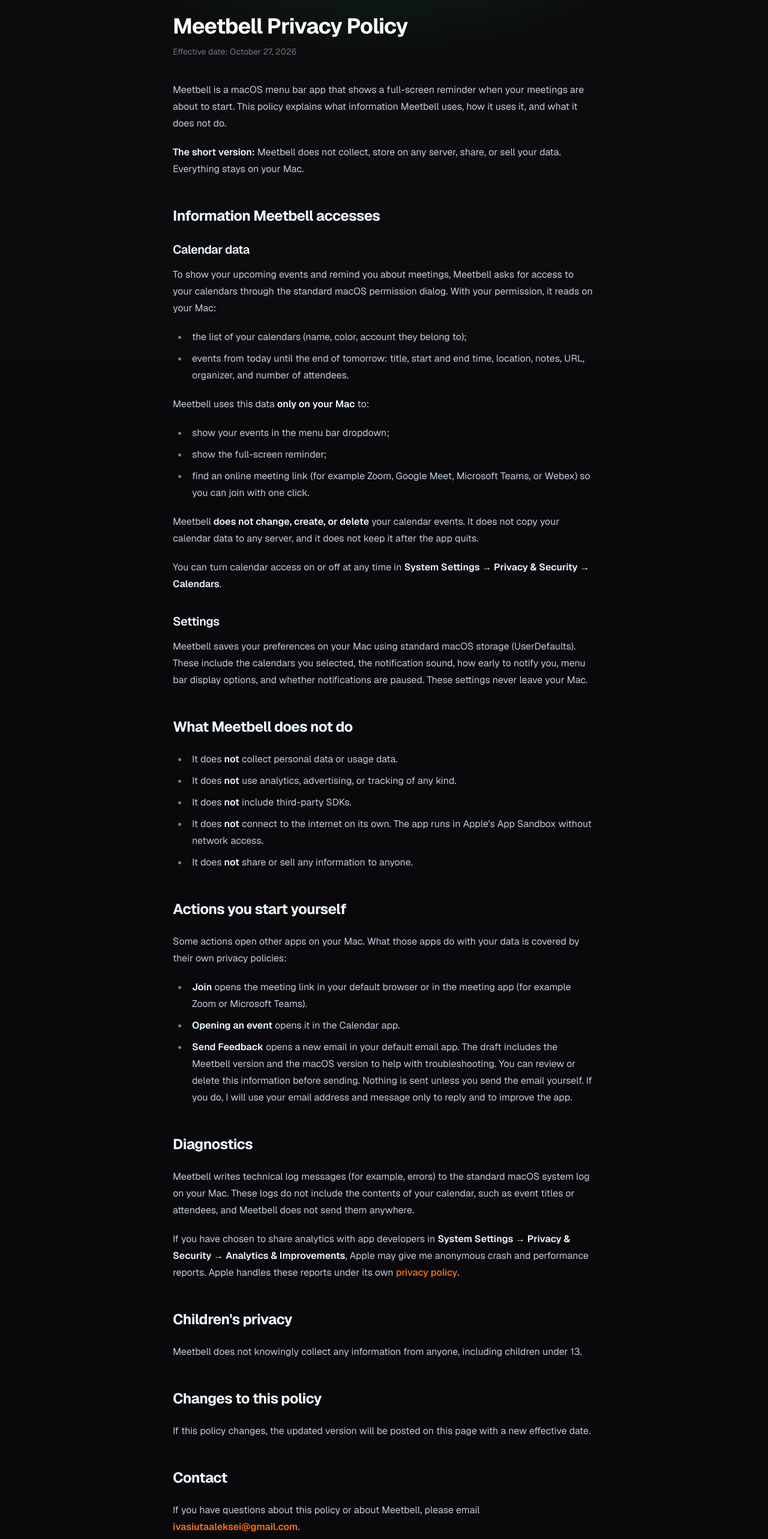
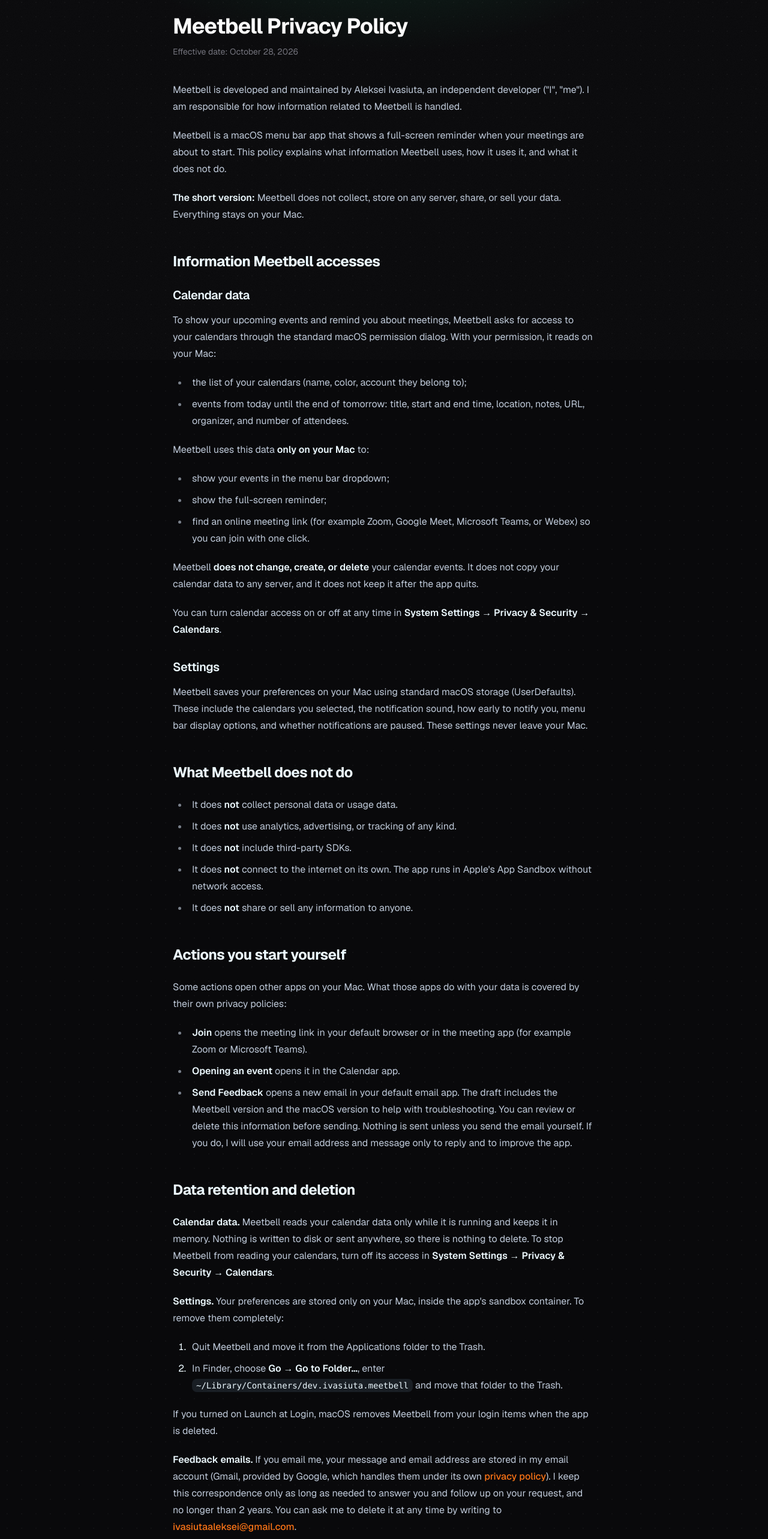
Before and after one commit to avivasyuta/personal-blog, a Next.js app: page /projects/meetbell/privacy in a window 1280 px wide. Shown: the part 200-2766 px from the top of the page at 60% size. Built offline with nearby package versions, Linux system fonts and the light colour scheme.

Commit message:
feat: update Meetbell privacy policy with data retention details and user rights

```diff
--- a/src/app/projects/meetbell/privacy/page.tsx
+++ b/src/app/projects/meetbell/privacy/page.tsx
@@ -33,10 +33,15 @@
       <div className="flex flex-col gap-3">
         <h1 className="text-3xl md:text-4xl font-bold tracking-tight">Meetbell Privacy Policy</h1>
 
-        <p className="text-sm text-text-tertiary">Effective date: October 27, 2026</p>
+        <p className="text-sm text-text-tertiary">Effective date: October 28, 2026</p>
       </div>
 
       <div className="prose prose-invert max-w-none prose-headings:tracking-tight prose-a:text-primary prose-a:no-underline hover:prose-a:text-primary-hover">
+        <p>
+          Meetbell is developed and maintained by Aleksei Ivasiuta, an independent developer (&quot;I&quot;,
+          &quot;me&quot;). I am responsible for how information related to Meetbell is handled.
+        </p>
+
         <p>
           Meetbell is a macOS menu bar app that shows a full-screen reminder when your meetings are about to start. This
           policy explains what information Meetbell uses, how it uses it, and what it does not do.
@@ -139,6 +144,65 @@
           </li>
         </ul>
 
+        <h2>Data retention and deletion</h2>
+
+        <p>
+          <strong>Calendar data.</strong> Meetbell reads your calendar data only while it is running and keeps it in
+          memory. Nothing is written to disk or sent anywhere, so there is nothing to delete. To stop Meetbell from
+          reading your calendars, turn off its access in{' '}
+          <strong>System Settings → Privacy &amp; Security → Calendars</strong>.
+        </p>
+
+        <p>
+          <strong>Settings.</strong> Your preferences are stored only on your Mac, inside the app&apos;s sandbox
+          container. To remove them completely:
+        </p>
+
+        <ol>
+          <li>Quit Meetbell and move it from the Applications folder to the Trash.</li>
+          <li>
+            In Finder, choose <strong>Go → Go to Folder…</strong>, enter{' '}
+            <code>~/Library/Containers/dev.ivasiuta.meetbell</code> and move that folder to the Trash.
+          </li>
+        </ol>
+
+        <p>If you turned on Launch at Login, macOS removes Meetbell from your login items when the app is deleted.</p>
+
+        <p>
+          <strong>Feedback emails.</strong> If you email me, your message and email address are stored in my email
+          account (Gmail, provided by Google, which handles them under its own{' '}
+          <a
+            href="https://policies.google.com/privacy"
+            target="_blank"
+            rel="noreferrer"
+          >
+            privacy policy
+          </a>
+          ). I keep this correspondence only as long as needed to answer you and follow up on your request, and no
+          longer than 2 years. You can ask me to delete it at any time by writing to{' '}
+          <a href={`mailto:${supportEmail}?subject=Meetbell%20Privacy`}>{supportEmail}</a>.
+        </p>
+
+        <h2>Your rights</h2>
+
+        <p>
+          The only personal data I may receive is what you send me by email. Depending on where you live (for example,
+          in the European Union, the United Kingdom, or California), you may have the right to:
+        </p>
+
+        <ul>
+          <li>ask what information I hold about you;</li>
+          <li>ask me to correct or delete it;</li>
+          <li>object to or restrict how I use it.</li>
+        </ul>
+
+        <p>
+          To make a request, email <a href={`mailto:${supportEmail}?subject=Meetbell%20Privacy`}>{supportEmail}</a>. I
+          will reply within 30 days. I process your email only to respond to your request (legitimate interest), and I
+          never use it for marketing. If you are in the EU or the UK, you also have the right to lodge a complaint with
+          your local data protection authority.
+        </p>
+
         <h2>Diagnostics</h2>
 
         <p>
```
